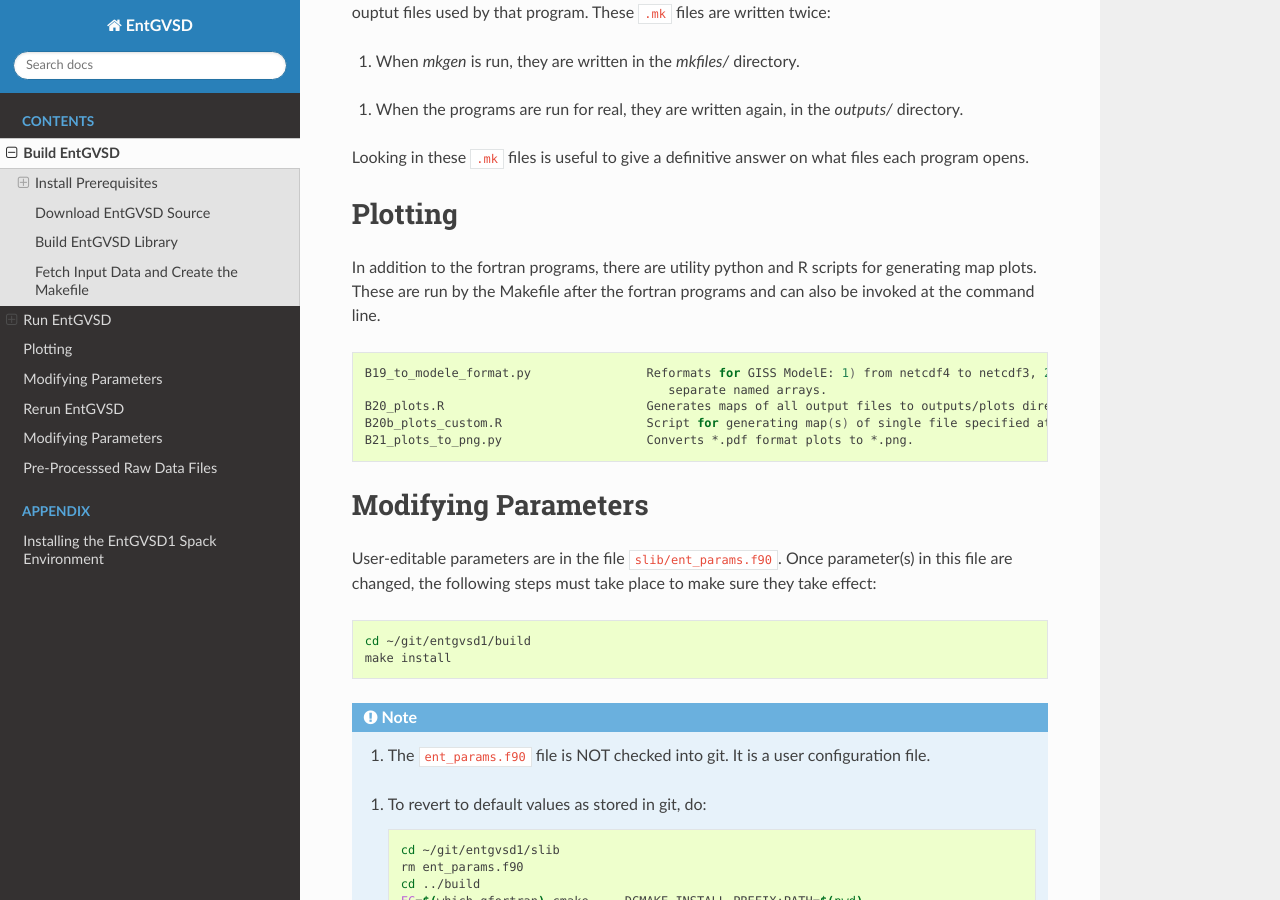
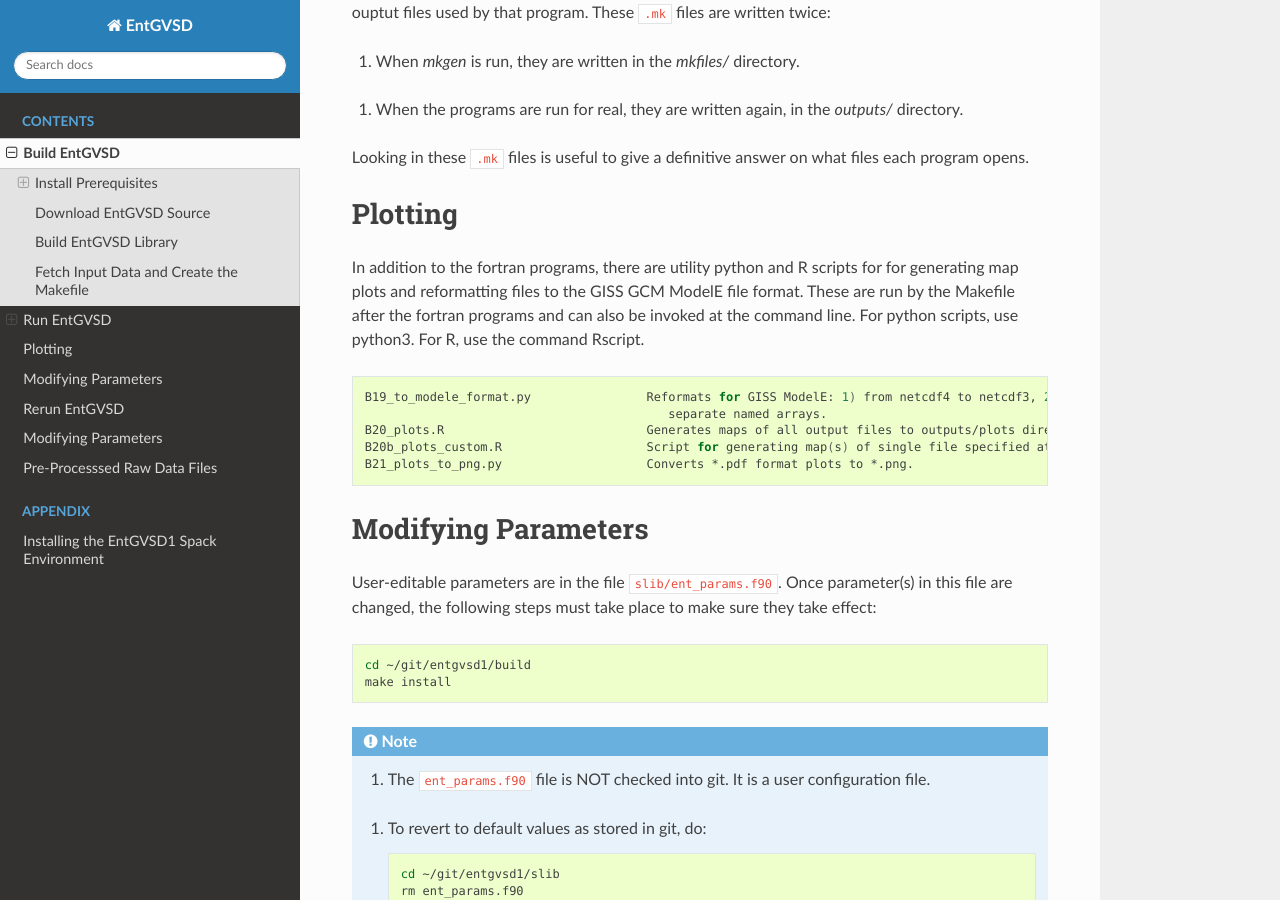
Before and after one commit to ent-tbm/entgvsd1, a Sphinx documentation site: the page built from sphinx/source/building.rst, in a window 1280 px wide and 900 px high, scrolled down 4183 px. Built offline with Sphinx 7.4.7 and the Read the Docs theme 2.0.0, drawn with Linux system fonts in a browser that asks for light colours; some of the changed text lies outside the part shown.

Commit message:
Update building.rst

```diff
--- a/sphinx/source/building.rst
+++ b/sphinx/source/building.rst
@@ -124,7 +124,7 @@ to be run in order, starting with the capital letter `B`.  For example:
    B15_regrid_controls.F90                Regrids original data files from 1km to 1/2 degree for data comparison checks.
    B16_trim.F90                           Sequence of steps (trimmed, scaled, no crops) toward producing GISS GCM input files.
    B17_checksum.F90                       Calculates cover-weighted 'checksum' of processed files and difference from data.
-   B18_modele.F90
+   B18_modele.F90                         Regrids trimmed_scaled_nocrops files to grid of GISS GCM ModelE for later reformat.
 
 
 The EntGVSD code creates a Makefile to run these in sequence.  To download
@@ -230,7 +230,7 @@ on what files each program opens.
 
 Plotting
 ====================
-In addition to the fortran programs, there are utility python and R scripts for generating map plots.  These are run by the Makefile after the fortran programs and can also be invoked at the command line.
+In addition to the fortran programs, there are utility python and R scripts for for generating map plots and reformatting files to the GISS GCM ModelE file format.  These are run by the Makefile after the fortran programs and can also be invoked at the command line.  For python scripts, use python3.  For R, use the command Rscript.
 
 .. code-block:: bash
 
```
